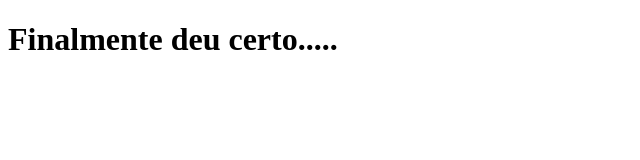
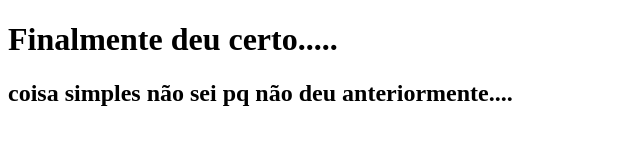
Before and after one commit to SandroRMio/nuvem, a plain HTML site: page index.html in a window 1280 px wide. Shown: the whole page, without its empty margins (0-640 px from the left). Drawn offline with Linux system fonts and the light colour scheme.

Commit message:
fase 4 concluindo os entendimentos

```diff
--- a/index.html
+++ b/index.html
@@ -7,5 +7,6 @@
 </head>
 <body>
     <h1>Finalmente deu certo.....</h1>
+    <h2>coisa simples não sei pq não deu anteriormente....</h2>
 </body>
 </html>
```
